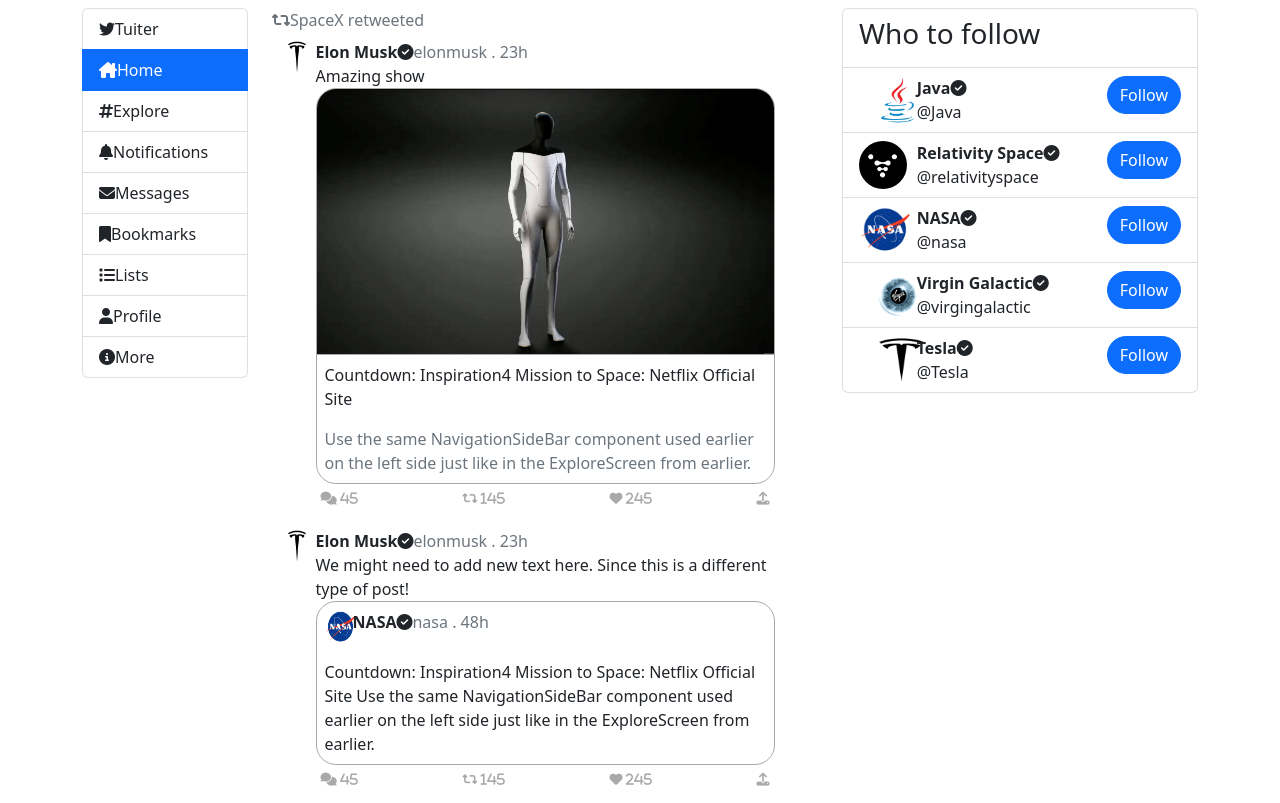
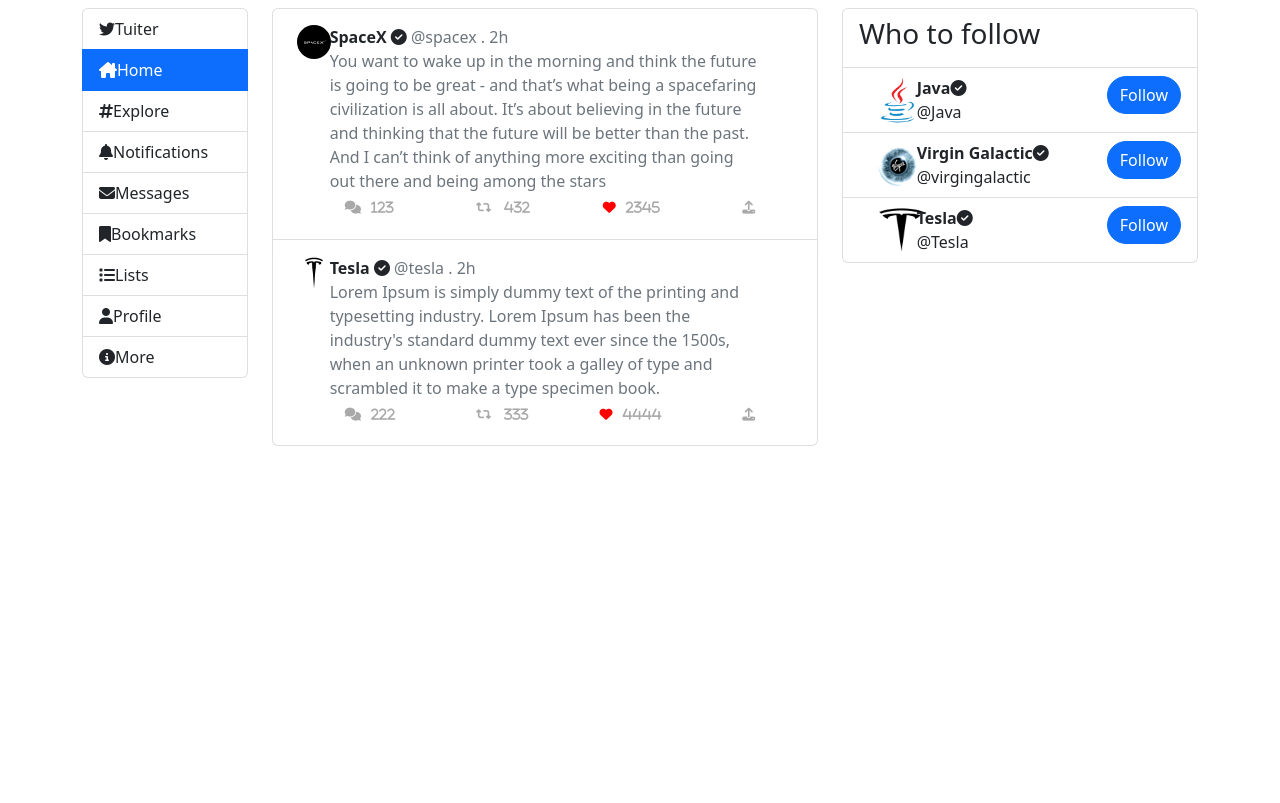
Before and after one commit to abhishadaine/tuiter-react-web-app, a React (Create React App) app: page /tuiter/home in a window 1280 px wide. Built offline with nearby package versions, Linux system fonts and the light colour scheme.

Commit message:
new home component

```diff
--- a/src/tuiter/data/who.json
+++ b/src/tuiter/data/who.json
@@ -4,15 +4,7 @@
     "userName" : "Java",
     "handle": "Java"},
 
-  {   "_id": 2,
-    "avatarIcon": "../images/relative.jpg",
-    "userName": "Relativity Space",
-    "handle": "relativityspace" },
 
-  { "_id": 3,
-    "avatarIcon": "../images/nasa.png",
-    "userName": "NASA",
-    "handle": "nasa"},
 
   { "_id": 4,
     "avatarIcon": "../images/virgin.jpg",
--- a/src/tuiter/home/index.css
+++ b/src/tuiter/home/index.css
@@ -103,4 +103,9 @@
 }
 .gray{
     color: darkgray;
+    padding-left: 10px;
 }
+
+.red{
+    color : red;
+}
--- a/src/tuiter/index.js
+++ b/src/tuiter/index.js
@@ -1,12 +1,13 @@
 import WhoToFollowList from "./who-to-follow-list";
 import ExploreComponent from "./explore";
 import NavigationSidebar from "./navigation-sidebar";
-import HomeComponent from "./home";
+// import HomeComponent from "./home";
 import {Routes, Route} from "react-router";
 import whoReducer from "./reducers/who-reducer";
 import { configureStore } from '@reduxjs/toolkit';
 import {Provider} from "react-redux";
 import tuitsReducer from "./tuits/tuits-reducer";
+import TuitsList from "./tuits/TuitsList";
 
 const store = configureStore(
     {reducer: {who: whoReducer, tuits: tuitsReducer}});
@@ -23,7 +24,7 @@
                 <div className="col-10 col-md-10 col-lg-7 col-xl-6"
                     style={{"position": "relative"}}>
                     <Routes>
-                        <Route path="home"    element={<HomeComponent/>}/>
+                        <Route path="home"    element={<TuitsList/>}/>
                         <Route path="explore" element={<ExploreComponent/>}/>
                     </Routes>
                 </div>
--- /dev/null
+++ b/src/tuiter/tuits/TuitItem.js
@@ -0,0 +1,31 @@
+import React from "react";
+import '@fortawesome/fontawesome-free/css/all.css';
+import TuitStats from "./TuitStats";
+import "../home/index.css"
+import {useDispatch} from "react-redux";
+
+const  TuitItem = ({tuit}) => {
+
+    return(
+        <li className="list-group-item">
+            <div className="row">
+                <div className="col-1">
+                    <img className="wd-image1 p-2" src={tuit.image}/>
+                </div>
+
+                <div className="col-10 p-2">
+                    <div>
+                        <h><strong>     {tuit.userName}     </strong></h>
+                        <i aria-hidden="true" className="fa fa-check-circle"></i>
+                        <h className="text-muted">    {tuit.handle} <h className="text-muted"> . {tuit.time}</h></h>
+                    </div>
+                    <div className="text-muted ">
+                            {tuit.tuit}
+                    </div>
+                    <TuitStats tuit={tuit}/>
+                </div>
+            </div>
+        </li>
+    )
+}
+export default TuitItem;
--- /dev/null
+++ b/src/tuiter/tuits/TuitStats.js
@@ -0,0 +1,24 @@
+import React from "react";
+
+const TuitStats = ({tuit}) => {
+    return(
+        <div className="wd-footer">
+            <a href="#">
+                <i className="fa fa-comments gray" aria-hidden="true"><span className= "gray">{tuit.replies}</span></i>
+            </a>
+
+            <a href="#">
+                <i className="fa fa-retweet gray" aria-hidden="true"><span className= "gray"> {tuit.retuits}</span></i>
+            </a>
+
+            <a href="#">
+                <i className= {tuit.liked === true ? "fa fa-heart red" : "fa fa-heart gray"} aria-hidden="true" ><span className= "gray">{tuit.likes}</span></i>
+            </a>
+
+            <a href="#">
+                <i className="fa fa-upload gray" aria-hidden="true" ><span>   </span></i>
+            </a>
+        </div>
+    )
+}
+export default TuitStats;
--- /dev/null
+++ b/src/tuiter/tuits/TuitsList.js
@@ -0,0 +1,23 @@
+import React from "react";
+import {useSelector} from "react-redux";
+import TuitItem from "./TuitItem";
+
+
+const TuitsList = () => {
+    const tuits = useSelector(state =>state.tuits)
+    return(
+        <ul className="list-group">
+            {
+                tuits.map(tuit =>
+                        <TuitItem
+                            key={tuit._id}
+                            tuit={tuit}
+                        />
+                    )
+                }
+            </ul>
+        );
+    };
+
+
+export default TuitsList;
--- a/src/tuiter/tuits/tuits.json
+++ b/src/tuiter/tuits/tuits.json
@@ -1,21 +1,32 @@
-[{ "_id": 1,
-  "topic": "Web Development",
-  "userName": "ReactJS",
-  "title": "React.js is a component based front end library that makes it very easy to build Single Page Applications or SPAs",
+[ {
+  "_id": 234,
+  "topic": "Space",
+  "userName": "SpaceX",
   "time": "2h",
-  "image": "../images/react.png" },
+  "title": "100s of SpaceX Starships land on Mars after a 6 month journey. 1000s of Martian colonists being building Mars Base 1",
+  "image": "../images/spacex.jpg",
+  "liked": true,
+  "replies": 123,
+  "retuits": 432,
+  "likes": 2345,
+  "handle": "@spacex",
+  "tuit": "You want to wake up in the morning and think the future is going to be great - and that’s what being a spacefaring civilization is all about. It’s about believing in the future and thinking that the future will be better than the past. And I can’t think of anything more exciting than going out there and being among the stars"
+},
 
-  { "_id": 2,
-    "topic": "JavaScript",
-    "userName": "javaScript",
-    "title": "JavaScript is programming language that can run on browsers as well as desktops",
+  {
+    "_id": 234,
+    "topic": "Tesla",
+    "userName": "Tesla",
     "time": "2h",
-    "image": "../../images/js.png" },
+    "title": "100s of SpaceX Starships land on Mars after a 6 month journey. 1000s of Martian colonists being building Mars Base 1",
+    "image": "../images/tesla.jpg",
+    "liked": true,
+    "replies": 222,
+    "retuits": 333,
+    "likes": 4444,
+    "handle": "@tesla",
+    "tuit": "Lorem Ipsum is simply dummy text of the printing and typesetting industry. Lorem Ipsum has been the industry's standard dummy text ever since the 1500s, when an unknown printer took a galley of type and scrambled it to make a type specimen book. "
+  }
 
-  { "_id": 3,
-    "topic": "Web Development",
-    "userName": "NodeJS",
-    "title": "Tesla FSD finally makes driving obsolete. After years of delay, Tesla Full Self Driving can drive you to work while you work, play, or sleep",
-    "time": "4d",
-    "image": "../../images/nodejs.png" }
+
 ]
```
Also changed, not shown: public/images/spacex.jpg (added), src/tuiter/home/whats-happening.js (added).
